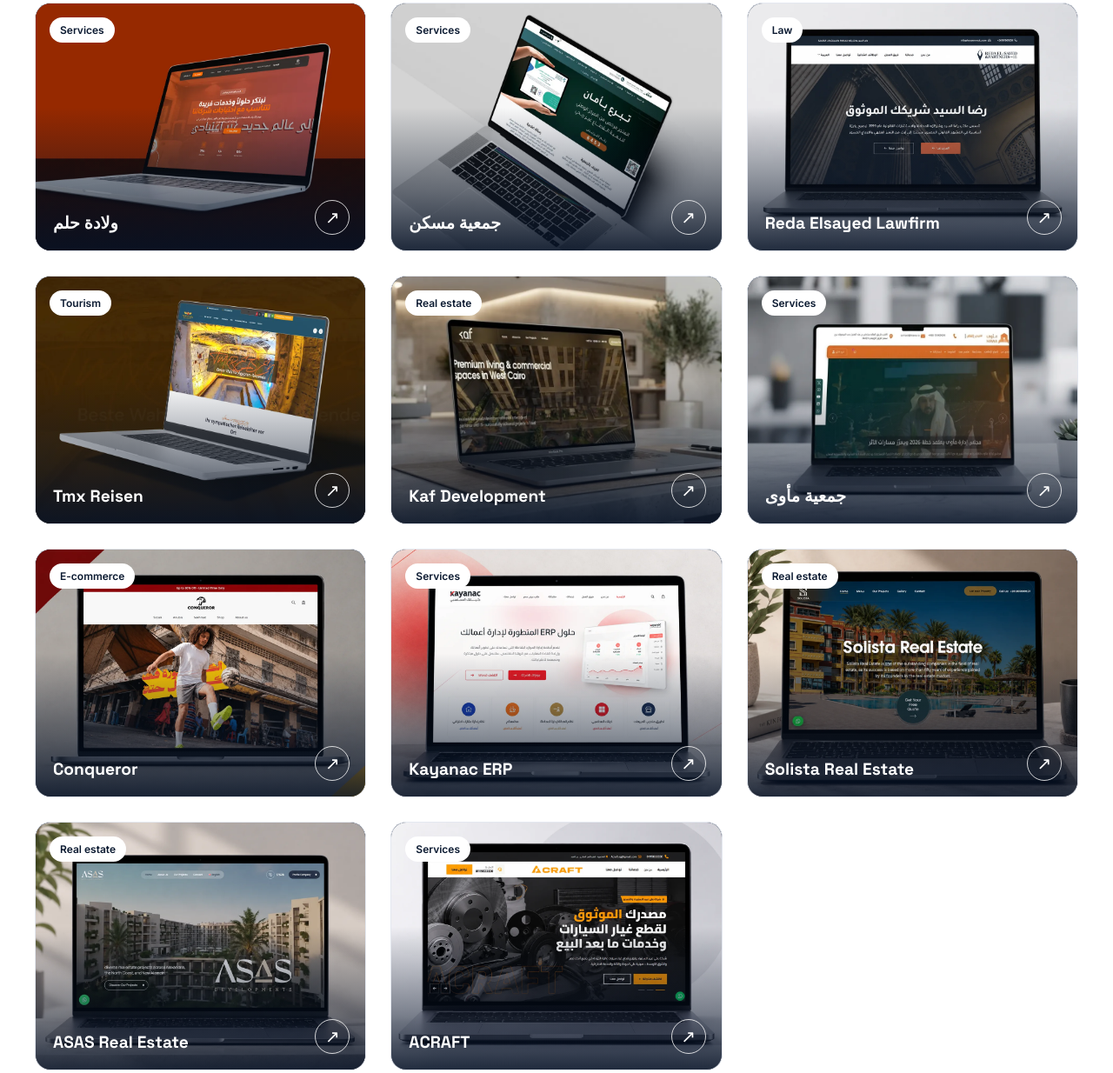
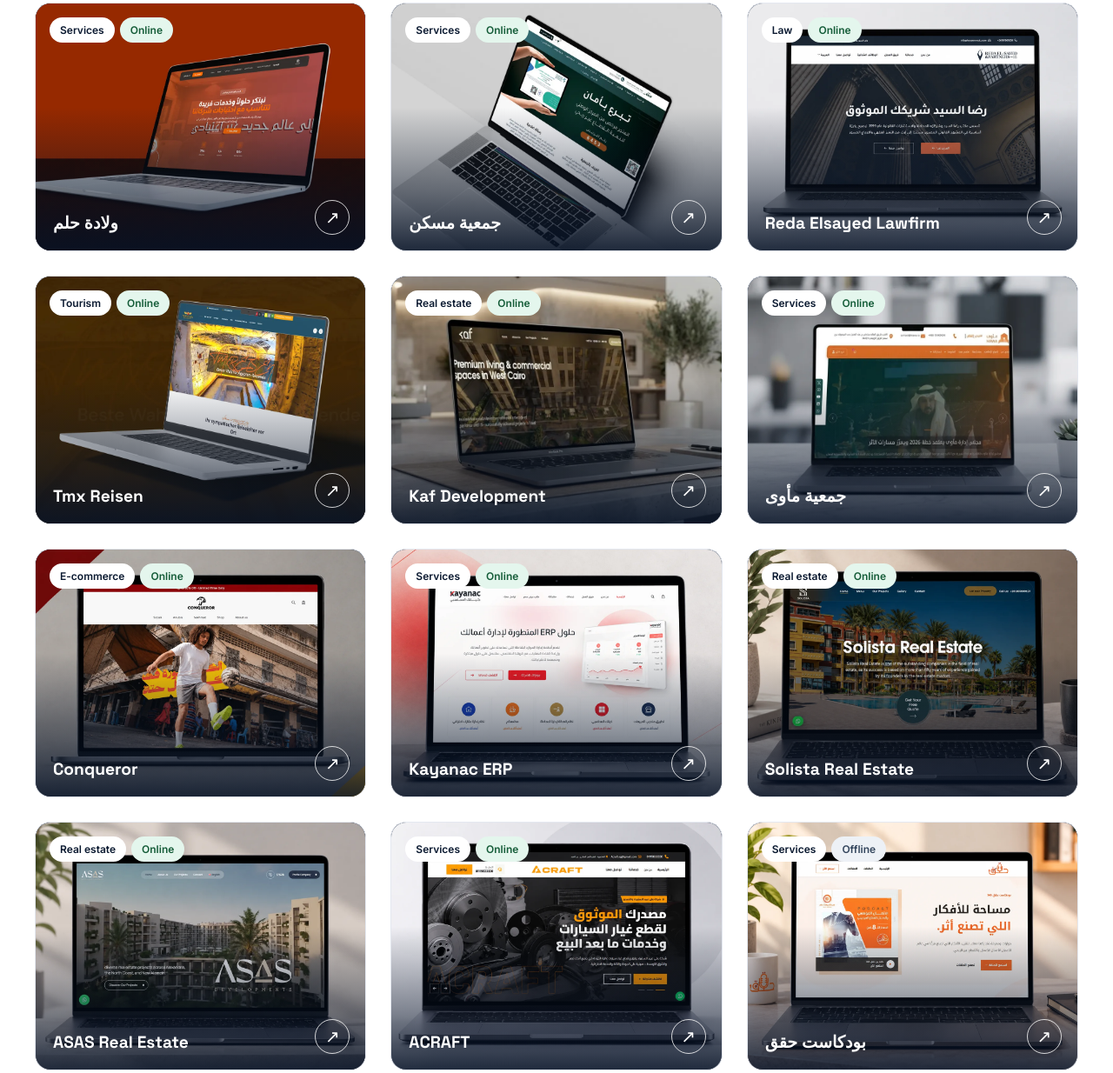
Before and after one commit to Mu-abdo/mhmd-portfolio, a plain HTML site: page index.html in a window 1280 px wide. Shown: the part 1197-2431 px from the top of the page at 87% size. Drawn offline with Linux system fonts and the light colour scheme.

Commit message:
Add Haqqaq podcast project

```diff
--- a/index.html
+++ b/index.html
@@ -170,6 +170,10 @@
       <img src="img/acraft.webp" alt="">
       <span class="card__label">ACRAFT</span>
     </a>
+    <a class="card" data-category="services" href="https://mu-abdo.github.io/podcast-project/" target="_blank" rel="noopener">
+      <img src="img/haqqaq-podcast.webp" alt="">
+      <span class="card__label">بودكاست حقق</span>
+    </a>
   </div>
 
   <p class="work__empty" role="status" hidden>No projects in this category yet.</p>
--- a/script.js
+++ b/script.js
@@ -21,7 +21,8 @@ const projects = {
   'kayanac.net': ['A website introducing Kayanac ERP and its business management offering, helping visitors explore the product and contact the team.', 'ERP product website'],
   'solistarealestate.com': ['A real estate website for Solista, presenting the business and its property offering with a visual focus on real estate.', 'Real estate website'],
   'asasegy.com': ['A website for ASAS Real Estate, showcasing the company and its property development offering.', 'Property showcase'],
-  'acraft-eg.com': ['An Arabic automotive website for ACRAFT, using vehicle imagery and a clear presentation to introduce the business and its automotive offering.', 'Automotive website']
+  'acraft-eg.com': ['An Arabic automotive website for ACRAFT, using vehicle imagery and a clear presentation to introduce the business and its automotive offering.', 'Automotive website'],
+  'mu-abdo.github.io': ['An Arabic website for بودكاست حقق, presenting the podcast through a dedicated web page.', 'Podcast website']
 };
 const matches = filter => card => filter === 'all' || card.dataset.category === filter;
 
@@ -49,11 +50,20 @@ cards.forEach(card => {
   image.loading = 'lazy';
   image.decoding = 'async';
   card.setAttribute('aria-haspopup', 'dialog');
-  card.setAttribute('aria-label', `View ${title} project details`);
+  const hostname = new URL(card.href).hostname.toLowerCase();
+  const offline = hostname === 'github.com' || hostname.endsWith('.github.com') || hostname === 'github.io' || hostname.endsWith('.github.io');
+  const status = offline ? 'Offline' : 'Online';
+  card.setAttribute('aria-label', `View ${title} project details, ${categories[card.dataset.category]}, ${status}`);
+  const metadata = document.createElement('span');
+  metadata.className = 'card__metadata';
   const caption = document.createElement('span');
   caption.className = 'card__category';
   caption.textContent = categories[card.dataset.category];
-  card.append(caption);
+  const statusLabel = document.createElement('span');
+  statusLabel.className = `card__status card__status--${status.toLowerCase()}`;
+  statusLabel.textContent = status;
+  metadata.append(caption, statusLabel);
+  card.append(metadata);
   card.addEventListener('click', event => {
     // Preserve opening the original website with a modified link click.
     if (event.ctrlKey || event.metaKey || event.shiftKey || event.altKey) return;
--- a/style.css
+++ b/style.css
@@ -292,7 +292,10 @@ img{display:block;max-width:100%}
 .card img{grid-area:1/1/4/2;width:100%;height:100%;min-height:0;aspect-ratio:auto;object-fit:cover;transition:transform .4s ease}
 .card::after{display:block;grid-area:1/1/4/2;position:relative;inset:auto;z-index:0;opacity:1;pointer-events:none;background:linear-gradient(to top,rgba(6,18,38,.88) 0%,rgba(6,18,38,.48) 24%,rgba(6,18,38,0) 58%)}
 .card__label{grid-area:3/1;position:relative;inset:auto;display:block;opacity:1;transform:none;padding:0 72px 20px 20px;color:#fff;font-size:clamp(1.05rem,1.5vw,1.3rem);font-weight:700;line-height:1.2;text-align:start;z-index:1;transition:none}
-.card__category{position:absolute;top:16px;left:16px;z-index:1;display:block;padding:7px 12px;border-radius:999px;background:#fff;color:var(--navy-900);font-size:.75rem;font-weight:600;line-height:1.3}
+.card__metadata{position:absolute;top:16px;left:16px;right:16px;z-index:1;display:flex;flex-wrap:wrap;gap:6px}
+.card__category,.card__status{display:block;padding:7px 12px;border-radius:999px;background:#fff;color:var(--navy-900);font-size:.75rem;font-weight:600;line-height:1.3}
+.card__status--online{background:#e4f6ed;color:#145c38}
+.card__status--offline{background:#edf1f6;color:#34465d}
 .card::before{content:"\2197";position:absolute;right:18px;bottom:18px;z-index:1;display:grid;place-items:center;width:38px;height:38px;border:1px solid rgba(255,255,255,.8);border-radius:50%;color:#fff;font-size:1.25rem;line-height:1;transition:background-color .25s,color .25s,transform .25s}
 .card:hover::before,.card:focus-visible::before{background: #fff;color: var(--navy-900);transform:rotate(45deg)}
 .card:hover,.card:focus-visible{border-color:var(--blue);box-shadow:0 12px 28px rgba(10,25,48,.18)}
```
Also changed, not shown: img/haqqaq-podcast.webp (added).
